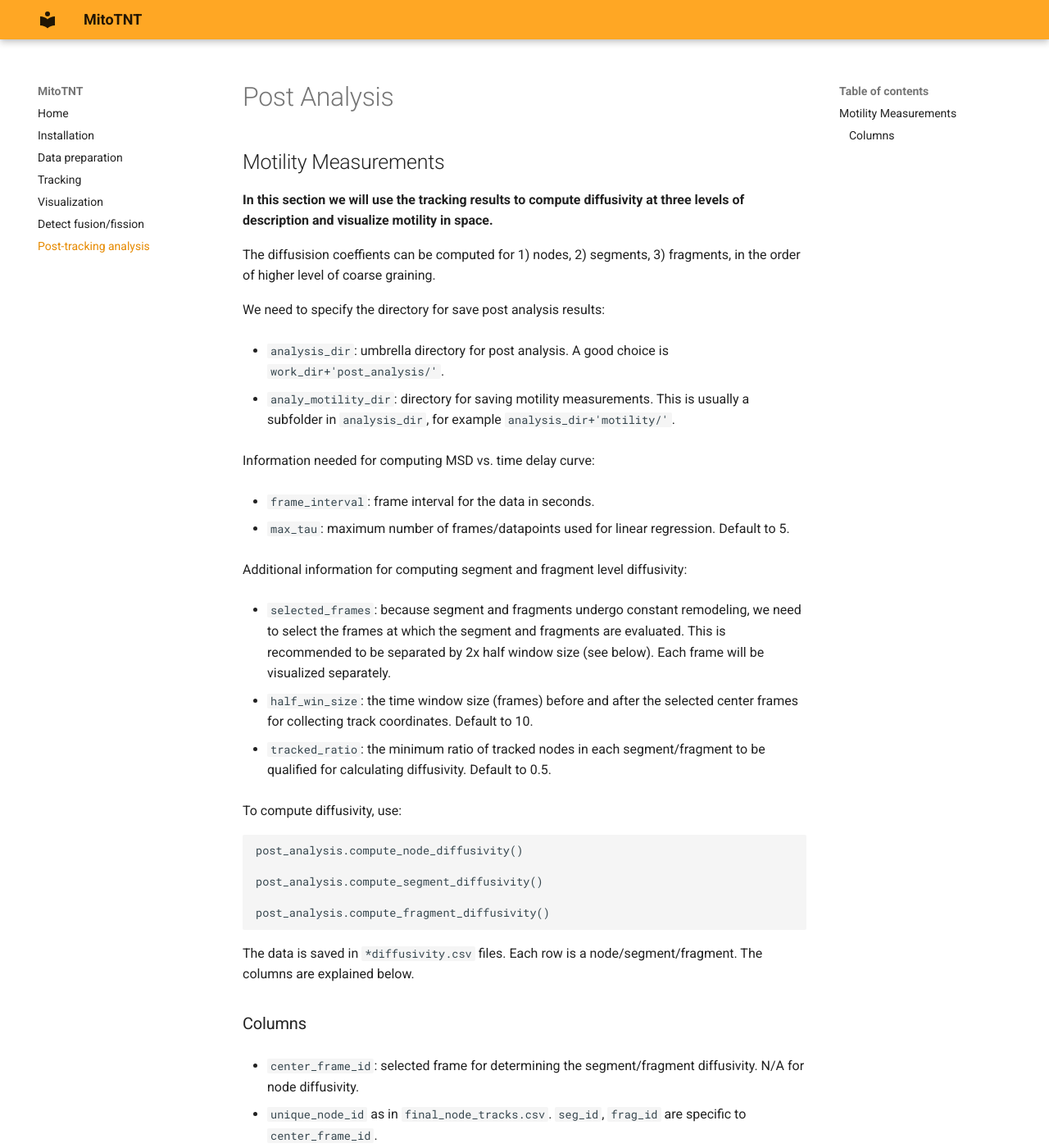
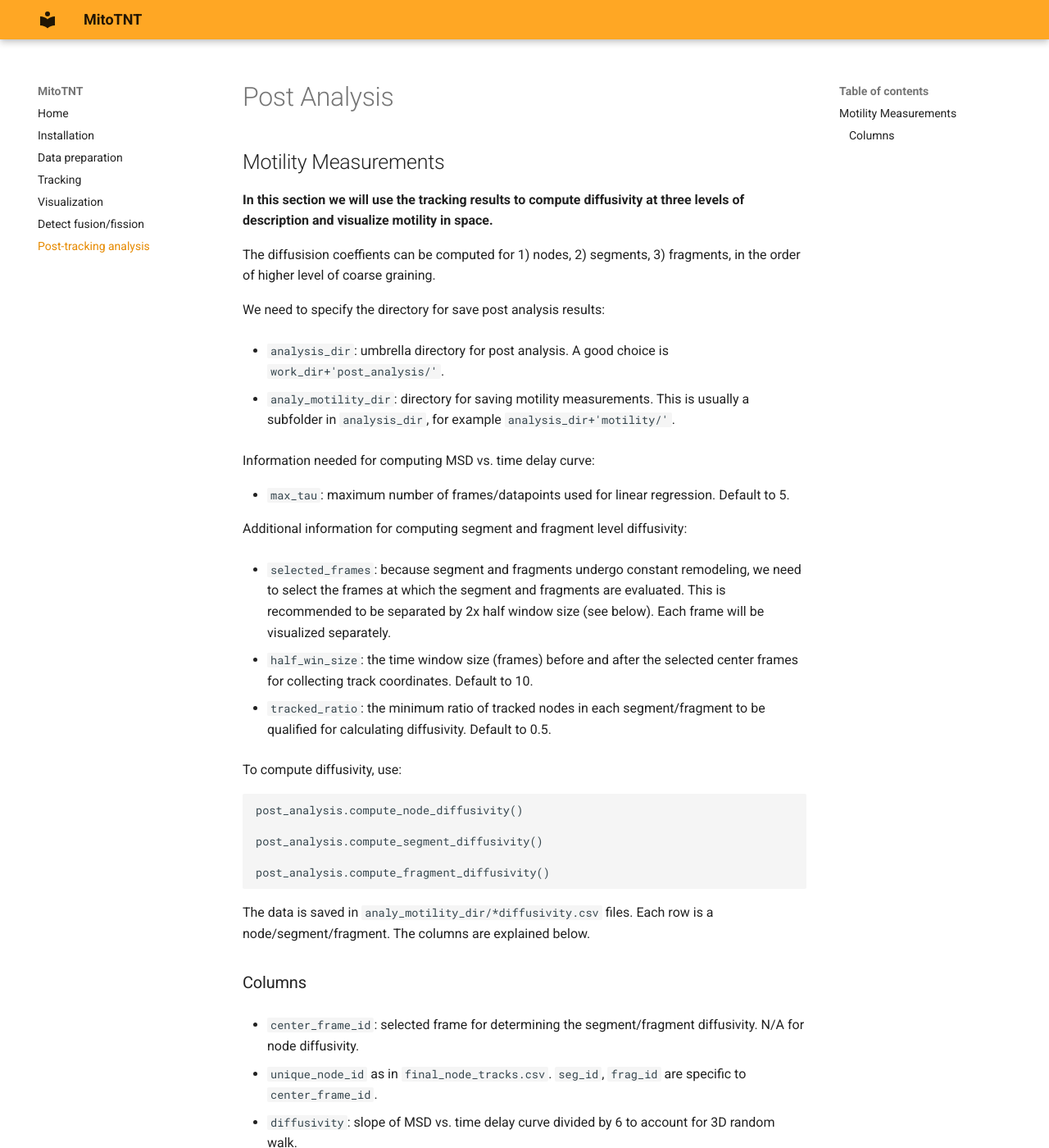
Before and after one commit to pylattice/MitoTNT, an MkDocs documentation site: the page built from docs/6_post_analysis.md, in a window 1280 px wide and 1400 px high. Shown: the whole window at 82% size. Built offline with MkDocs 1.6.1 and Material for MkDocs 9.7.7, drawn with Linux system fonts in a browser that asks for light colours.

Commit message:
Update 6_post_analysis.md

````diff
--- a/docs/6_post_analysis.md
+++ b/docs/6_post_analysis.md
@@ -11,8 +11,6 @@ We need to specify the directory for save post analysis results:
 - `analy_motility_dir`: directory for saving motility measurements. This is usually a subfolder in `analysis_dir`, for example `analysis_dir+'motility/'`.
 
 Information needed for computing MSD vs. time delay curve:
-
-- `frame_interval`: frame interval for the data in seconds.
 
 - `max_tau`: maximum number of frames/datapoints used for linear regression. Default to 5.
 
@@ -33,7 +31,7 @@ post_analysis.compute_segment_diffusivity()
 post_analysis.compute_fragment_diffusivity()
 ```
 
-The data is saved in `*diffusivity.csv` files. Each row is a node/segment/fragment. The columns are explained below.
+The data is saved in `analy_motility_dir/*diffusivity.csv` files. Each row is a node/segment/fragment. The columns are explained below.
 ### Columns
 
  - `center_frame_id`: selected frame for determining the segment/fragment diffusivity. N/A for node diffusivity.
````
